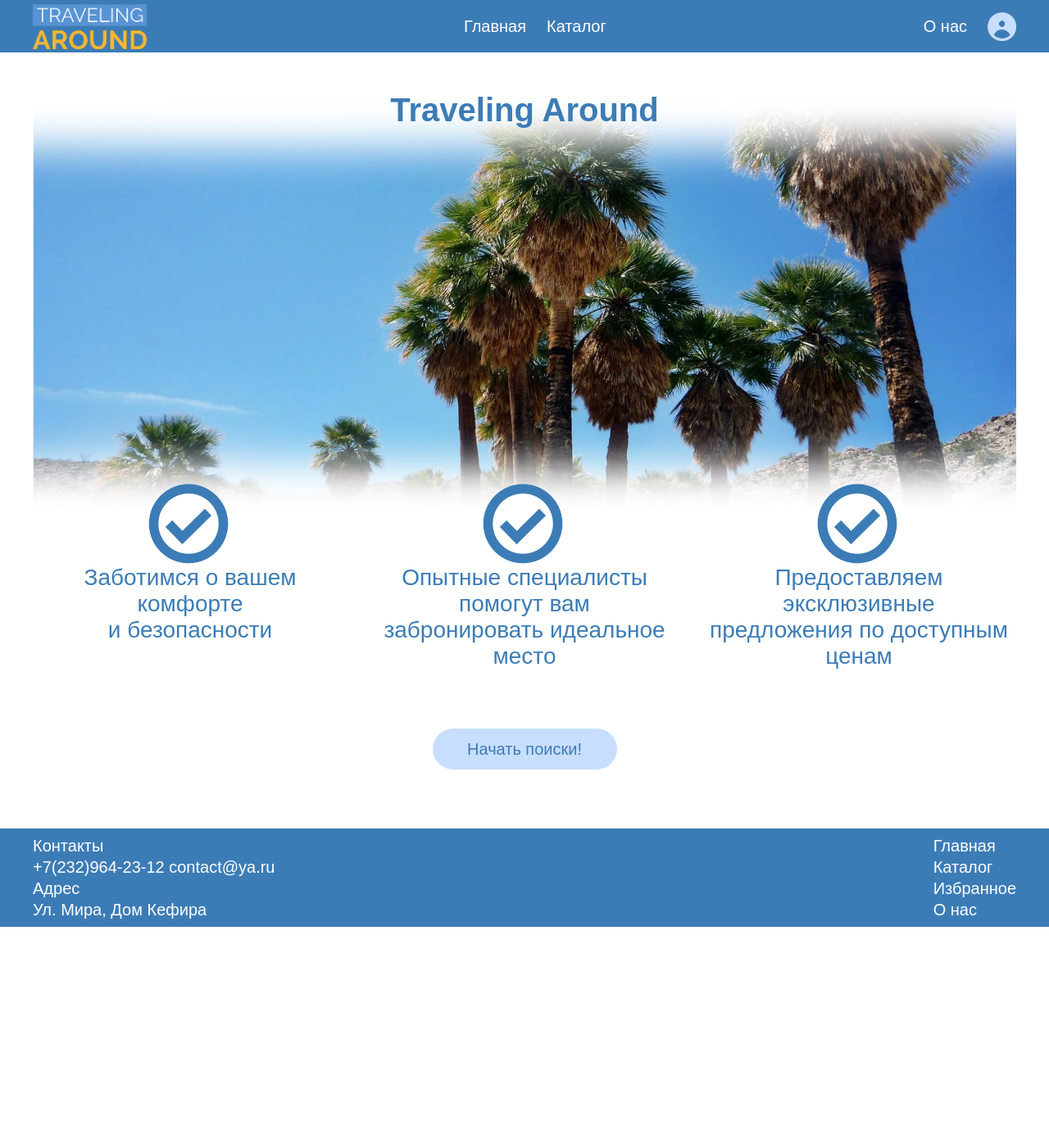
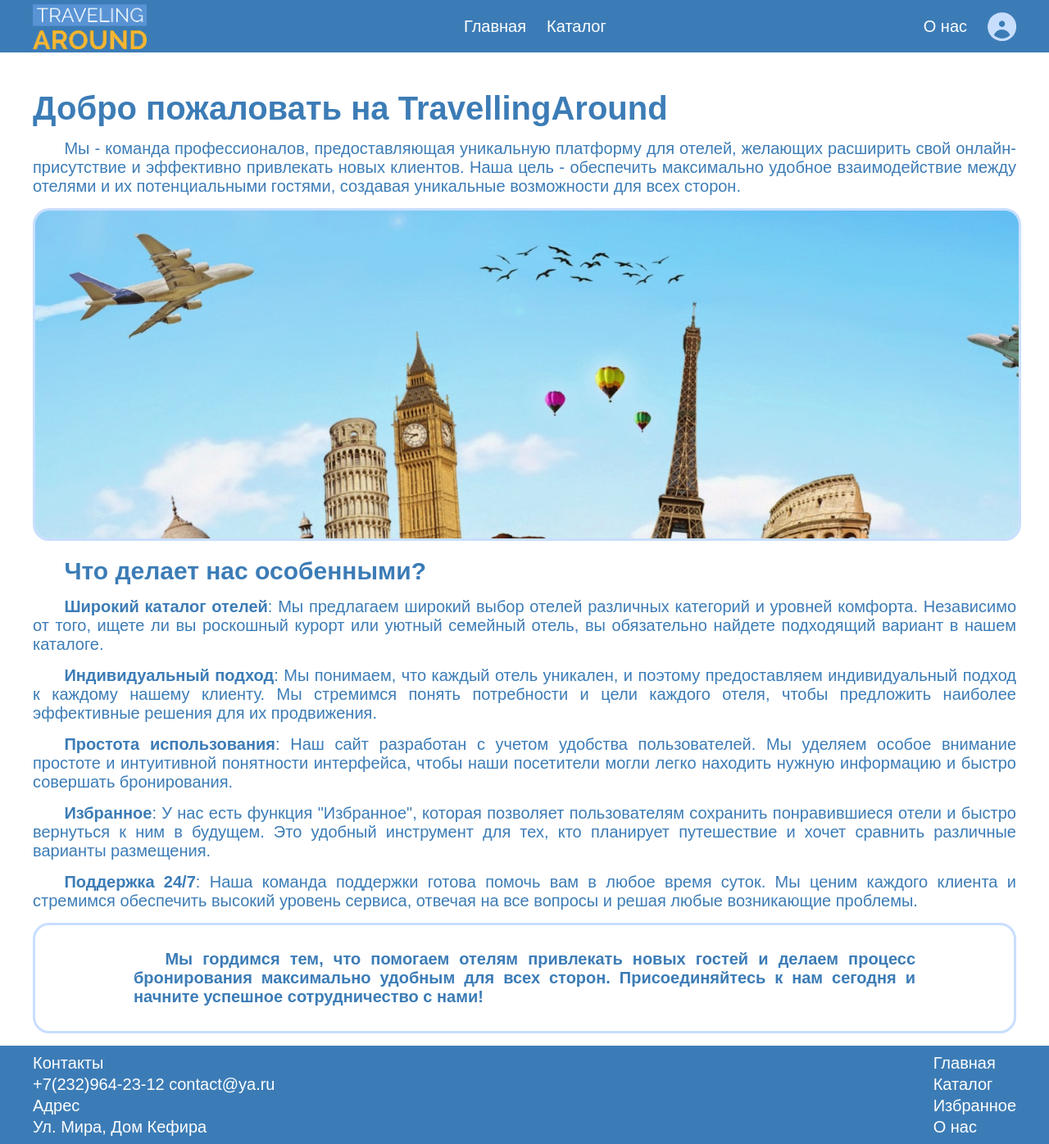
Before and after one commit to imConfused3684/touragent_catalogue, a React (Vite) app in the folder client/: page /about in a window 1280 px wide. Shown: the whole page at 82% size. Before the commit the page ends 1131 px from the top, so only its background shows below. Built offline with nearby package versions, Linux system fonts and the light colour scheme; no server answers; a web font is replaced by a local one.

Commit message:
feat: aboutPage added

```diff
--- a/client/src/App.tsx
+++ b/client/src/App.tsx
@@ -11,6 +11,7 @@ import FavouritesPage from './pages/favoritesPage/favourites';
 import RouteProtector from './RouteProtector';
 import HotelPage from './pages/hotelPage/hotelPage';
 import AddPage from './pages/addPage/addPage';
+import AboutPage from './pages/aboutPage/aboutPage';
 
 
 function App() {
@@ -26,6 +27,7 @@ return (
           <Route path="/favourite" element={<RouteProtector needProtection={<FavouritesPage />} needAdminStatus={false}/>} />
           <Route path="/hotel/:id" element={<HotelPage />} />
           <Route path="/add" element={<RouteProtector needProtection={<AddPage />} needAdminStatus={true}/>} />
+          <Route path="/about" element={<AboutPage />} />
         </Routes>
       </div>
 
--- /dev/null
+++ b/client/src/pages/aboutPage/aboutPage.module.css
@@ -0,0 +1,49 @@
+@media (max-width: 1210px){
+    .outerWrapper{
+      padding: 0 10px;
+    }
+}
+
+.outerWrapper{
+    margin-top: 3.8%;
+}
+.outerWrapper p{
+    color: var(--main-color);
+    text-align: justify;
+    text-indent: 3vw;
+    margin: 15px 0;
+}
+.outerWrapper span{
+    color: var(--main-color);
+    font-weight: 700;
+}
+.outerWrapper img{
+    height: 400px;
+    width: 100%;
+    object-fit: fill;
+
+    border-style: solid;
+    border-radius: 20px;
+    border-width: 3px;
+    border-color: var(--aux-color);
+}
+
+.abouth1{
+    color: var(--main-color);
+    font-size: 40px;
+}
+
+.question{
+    font-size: 30px;
+    font-weight: 700;
+}
+
+.end{
+    padding: 30px 10%;
+    font-weight: 700;
+
+    border-style: solid;
+    border-radius: 20px;
+    border-width: 3px;
+    border-color: var(--aux-color);
+}
--- /dev/null
+++ b/client/src/pages/aboutPage/aboutPage.tsx
@@ -0,0 +1,20 @@
+import styles from "./aboutPage.module.css";
+
+import TravellPic from "../../assets/travelings.jpg"
+
+export default function AboutPage(){
+    return(
+        <div className={styles.outerWrapper}>
+            <h1 className={styles.abouth1}>Добро пожаловать на TravellingAround</h1>
+            <p>Мы - команда профессионалов, предоставляющая уникальную платформу для отелей, желающих расширить свой онлайн-присутствие и эффективно привлекать новых клиентов. Наша цель - обеспечить максимально удобное взаимодействие между отелями и их потенциальными гостями, создавая уникальные возможности для всех сторон.</p>
+            <img className={styles.travellPic} src={TravellPic} alt="travekPic"/>
+            <p className={styles.question}>Что делает нас особенными?</p>
+            <p><span>Широкий каталог отелей</span>: Мы предлагаем широкий выбор отелей различных категорий и уровней комфорта. Независимо от того, ищете ли вы роскошный курорт или уютный семейный отель, вы обязательно найдете подходящий вариант в нашем каталоге.</p>
+            <p><span>Индивидуальный подход</span>: Мы понимаем, что каждый отель уникален, и поэтому предоставляем индивидуальный подход к каждому нашему клиенту. Мы стремимся понять потребности и цели каждого отеля, чтобы предложить наиболее эффективные решения для их продвижения.</p>
+            <p><span>Простота использования</span>: Наш сайт разработан с учетом удобства пользователей. Мы уделяем особое внимание простоте и интуитивной понятности интерфейса, чтобы наши посетители могли легко находить нужную информацию и быстро совершать бронирования.</p>
+            <p><span>Избранное</span>: У нас есть функция "Избранное", которая позволяет пользователям сохранить понравившиеся отели и быстро вернуться к ним в будущем. Это удобный инструмент для тех, кто планирует путешествие и хочет сравнить различные варианты размещения.</p>
+            <p><span>Поддержка 24/7</span>: Наша команда поддержки готова помочь вам в любое время суток. Мы ценим каждого клиента и стремимся обеспечить высокий уровень сервиса, отвечая на все вопросы и решая любые возникающие проблемы.</p>
+            <p className={styles.end}>Мы гордимся тем, что помогаем отелям привлекать новых гостей и делаем процесс бронирования максимально удобным для всех сторон. Присоединяйтесь к нам сегодня и начните успешное сотрудничество с нами!</p>
+        </div>
+    )
+}
```
